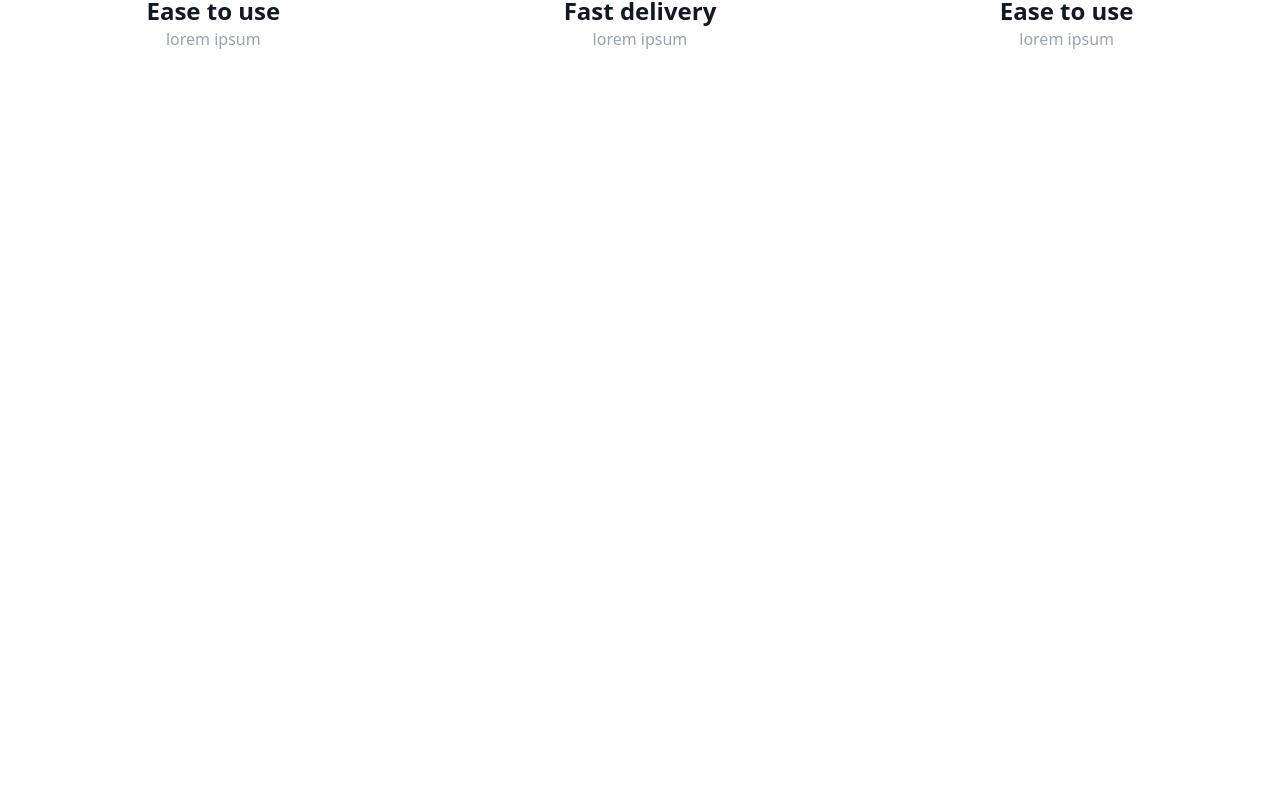
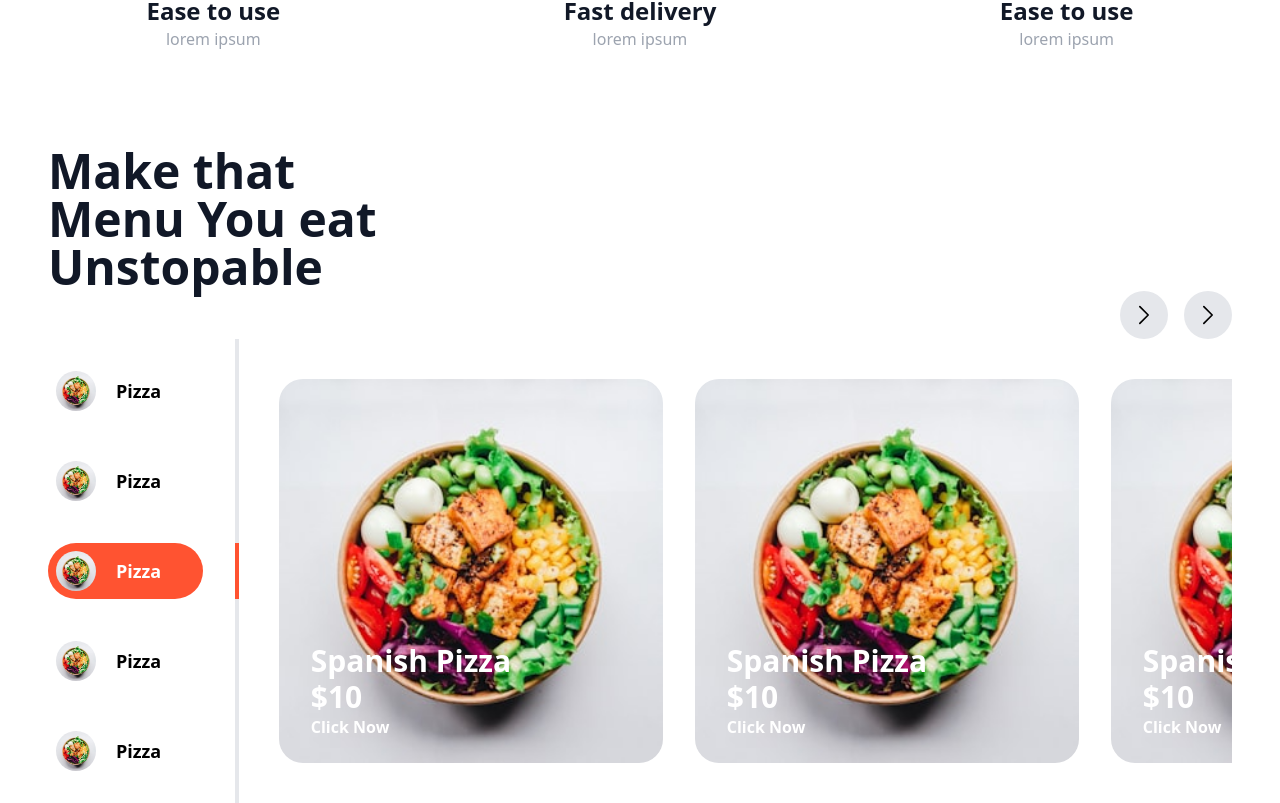
Before and after one commit to LucaZH/Food-react-integration, a React (Vite) app: page / in a window 1280 px wide. Shown: the part 1133-1936 px from the top of the page. Before the commit the page ends 1280 px from the top, so only its background shows below. Built offline with nearby package versions, Linux system fonts and the light colour scheme.

Commit message:
Add menu

```diff
--- a/src/App.tsx
+++ b/src/App.tsx
@@ -1,4 +1,5 @@
 import Hero from "./components/Hero";
+import Menu from "./components/Menu";
 import NavBar from "./components/Navbar";
 import Service from "./components/Service";
 
@@ -8,6 +9,7 @@ function App() {
       <NavBar />
       <Hero />
       <Service />
+      <Menu />
     </>
   );
 }
```
